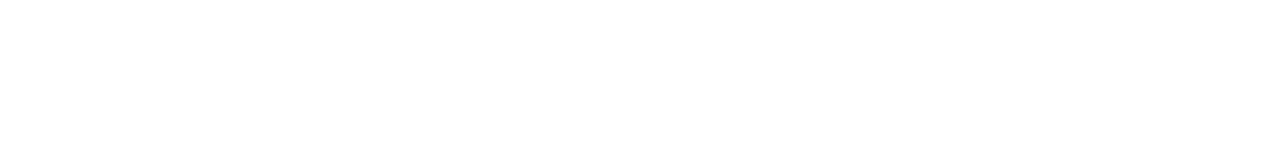
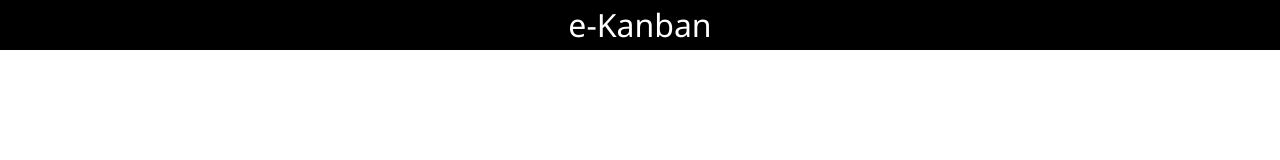
Before and after one commit to 1jpaulo/e-kanban, a plain HTML site: page src/index.html in a window 1280 px wide. Drawn offline with Linux system fonts and the light colour scheme.

Commit message:
Added header to index and header css rules. So far we have a centered logo only, for a next time we can add sided links.

```diff
--- /dev/null
+++ b/src/header.css
@@ -0,0 +1,16 @@
+#header_bar{
+    height: 5%;
+    width: 100%;
+    max-height: 100px;
+    min-height: 50px;
+    background: black;
+    display: flex;
+    justify-content: center;
+    align-items: center;
+}
+#centered_header{
+    line-height: 100%;
+    font-family: 'Segoe UI', Arial, sans-serif;
+    font-size: 2em;
+    color: white;
+}
--- a/src/index.html
+++ b/src/index.html
@@ -3,10 +3,25 @@
 <html lang="pt">
     <head>
         <title>e-Kanban</title>
+        <link rel="stylesheet" href="header.css" />
     </head>
+    <style>
+        html, body{
+            width:100%;
+            height:100%;
+            margin: 0;
+        }
+        body{
+            min-width: 600px;
+        }
+    </style>
     <body>
         <!-- header with logo -->
-        <div></div>
+        <div id='header_bar'>
+            <div id="centered_header">
+                e-Kanban
+            </div>
+        </div>
         <!-- lefthand vertical menu containing tools -->
         <div></div>
         <!-- centered whiteboard where tasks and workflows will be set -->
```
